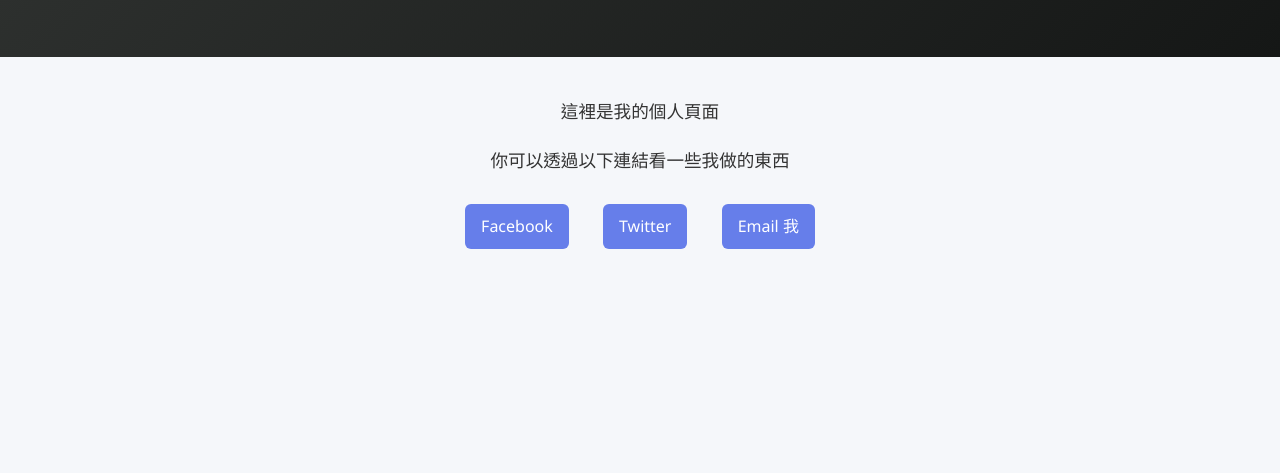
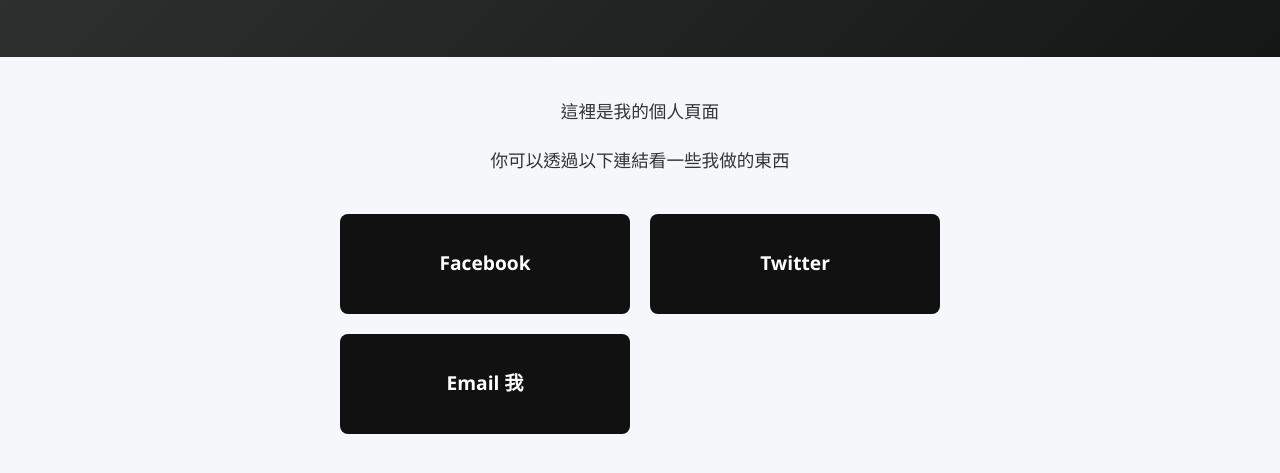
Before and after one commit to BigDasni/my, a plain HTML site: page index.html in a window 1280 px wide. Shown: the part 175-648 px from the top of the page. Drawn offline with Linux system fonts and the light colour scheme.

Commit message:
Update style.css

```diff
--- a/style.css
+++ b/style.css
@@ -40,20 +40,29 @@ main p {
 
 /* 外部連結按鈕 */
 .links {
-  margin-top: 20px;
+  display: grid;
+  grid-template-columns: repeat(2, 1fr); /* 兩欄 */
+  gap: 20px;
+  justify-content: center;
+  max-width: 600px;
+  margin: 40px auto 0;
 }
+
 .links a {
-  display: inline-block;
-  margin: 10px 15px;
-  padding: 10px 16px;
-  background-color: #667eea;
-  color: white;
+  display: flex;
+  align-items: center;
+  justify-content: center;
+  height: 100px;
+  background-color: #111;        /* 黑色底 */
+  color: white;                  /* 白色字 */
+  font-size: 1.2em;
   text-decoration: none;
-  font-weight: 500;
-  border-radius: 6px;
-  transition: background-color 0.3s ease, opacity 0.3s ease;
+  font-weight: bold;
+  border-radius: 8px;
+  transition: background-color 0.3s ease, transform 0.2s ease;
 }
+
 .links a:hover {
-  background-color: #5a67d8;
-  opacity: 0.9;
+  background-color: #333;
+  transform: translateY(-2px);
 }
```
